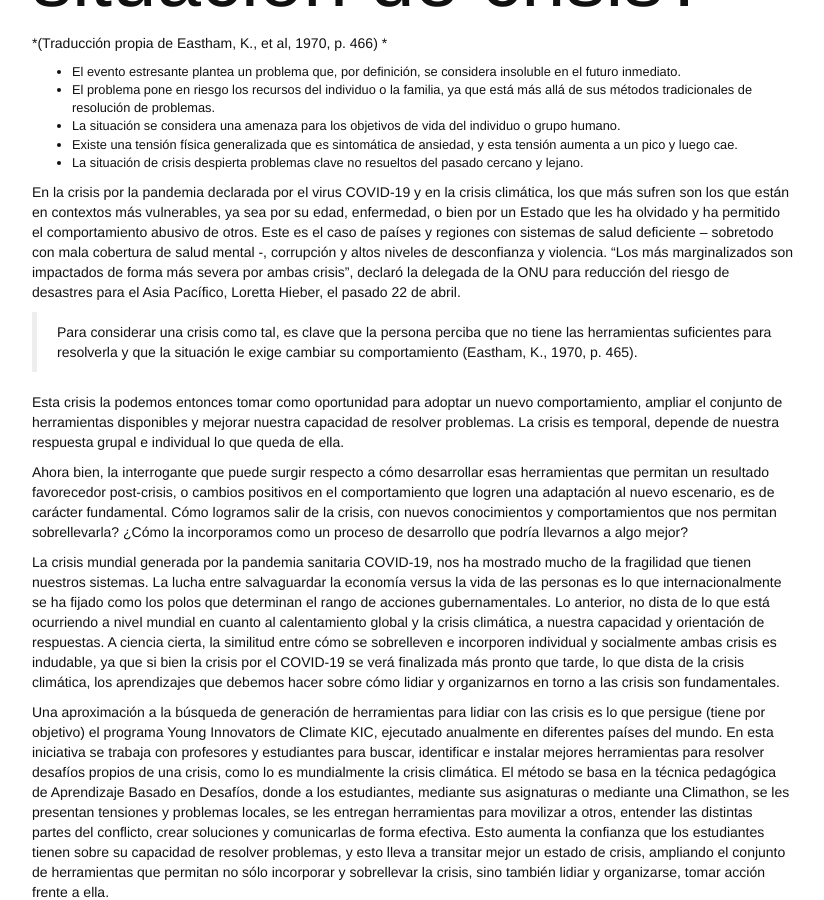
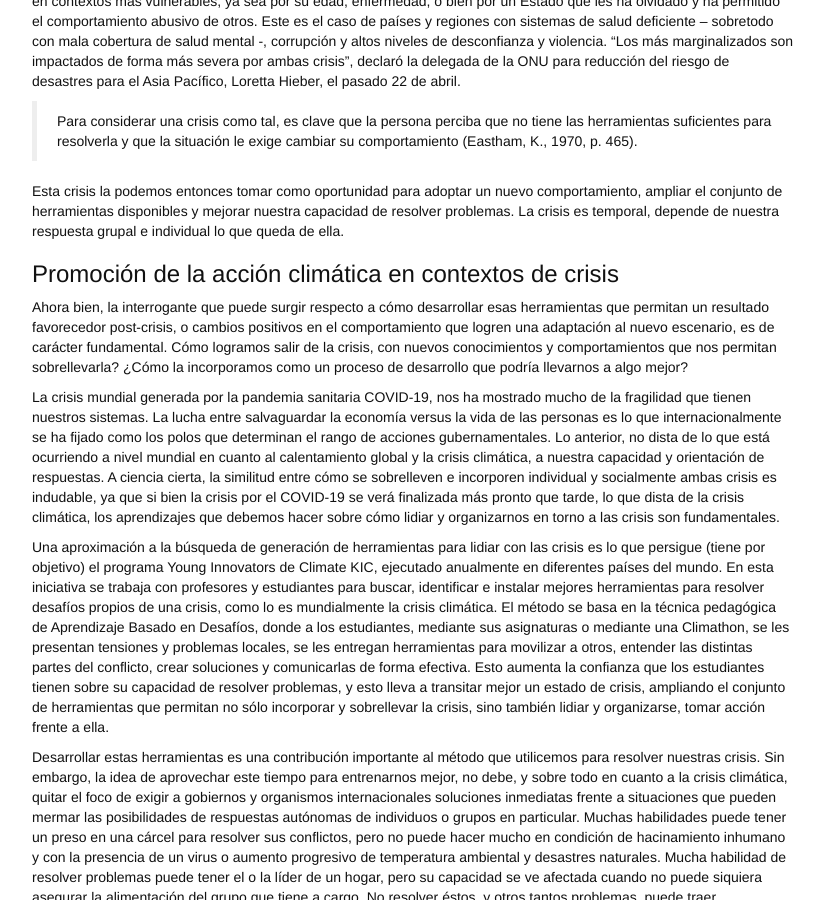
Before and after one commit to 2811Chile/2811Chile.github.io, a Jekyll site: the page built from _posts/2020-05-04-crisis-y-accion-climatica.markdown, in a window 1280 px wide and 900 px high, scrolled down 1327 px. Shown: the whole window, without its empty margins (148-972 px from the left). Built offline with Jekyll 4.4.1, drawn with Linux system fonts in a browser that asks for light colours; nearby versions of some CDN libraries; some web fonts are replaced; our own code applies the rules of GitHub Pages for plain Markdown files.

Commit message:
Updated Crisis Y Accion Climatica

```diff
--- a/_posts/2020-05-04-crisis-y-accion-climatica.markdown
+++ b/_posts/2020-05-04-crisis-y-accion-climatica.markdown
@@ -23,7 +23,7 @@
 
 Así se titulan distintos artículos de prensa en las últimas semanas o meses, cada país ha escuchado o leído esta historia. Sin embargo, poco se ha dicho de las características de una crisis y de las implicancias de ésta en la vida de las personas. Por otra parte, poco se ha hecho para asegurar una mejor respuesta individual, comunitaria y local para las crisis que cada cierto tiempo vivimos. A continuación, resumimos algunas aproximaciones para entender mejor cómo nos afecta una crisis y proponemos ver esta crisis como una oportunidad para mejorar nuestra capacidad de enfrentarlas.
 
-# ¿Qué es una crisis?
+### ¿Qué es una crisis?
 
 A inicios de los años 70s, un grupo de psiquiatras canadienses, escribieron un artículo en un esfuerzo de síntesis sobre la literatura existente que permitía acercarse a la respuesta. Aquí un resumen de ese esfuerzo que puede ayudar a visualizar mejor el tiempo que estamos viviendo.
 
@@ -33,7 +33,7 @@
 
 Otra característica que enfatiza Caplan, G. (1964) es que una crisis es necesariamente temporal, tiene un inicio y un término. Sin embargo, la percepción del individuo afectado es distinta, y es que la crisis que observa no tiene un final claro o definido. Lo que perdura es el trauma físico o psicológico, o bien un comportamiento adaptativo que mejora las chances de cada persona para resolver otras crisis.
 
-# ¿Cómo distinguir una situación de crisis?
+### ¿Cómo distinguir una situación de crisis?
 *(Traducción propia de Eastham, K., et al, 1970, p. 466)
 *
 * El evento estresante plantea un problema que, por definición, se considera insoluble en el futuro inmediato.
@@ -49,6 +49,8 @@
 
 Esta crisis la podemos entonces tomar como oportunidad para adoptar un nuevo comportamiento, ampliar el conjunto de herramientas disponibles y mejorar nuestra capacidad de resolver problemas. La crisis es temporal, depende de nuestra respuesta grupal e individual lo que queda de ella.
 
+### Promoción de la acción climática en contextos de crisis
+
 Ahora bien, la interrogante que puede surgir respecto a cómo desarrollar esas herramientas que permitan un resultado favorecedor post-crisis, o cambios positivos en el comportamiento que logren una adaptación al nuevo escenario, es de carácter fundamental. Cómo logramos salir de la crisis, con nuevos conocimientos y comportamientos que nos permitan sobrellevarla? ¿Cómo la incorporamos como un proceso de desarrollo que podría llevarnos a algo mejor?
 
 La crisis mundial generada por la pandemia sanitaria COVID-19, nos ha mostrado mucho de la fragilidad que tienen nuestros sistemas. La lucha entre salvaguardar la economía versus la vida de las personas es lo que internacionalmente se ha fijado como los polos que determinan el rango de acciones gubernamentales. Lo anterior, no dista de lo que está ocurriendo a nivel mundial en cuanto al calentamiento global y la crisis climática, a nuestra capacidad y orientación de respuestas. A ciencia cierta, la similitud entre cómo se sobrelleven e incorporen individual y socialmente ambas crisis es indudable, ya que si bien la crisis por el COVID-19 se verá finalizada más pronto que tarde, lo que dista de la crisis climática, los aprendizajes que debemos hacer sobre cómo lidiar y organizarnos en torno a las crisis son fundamentales.
```
